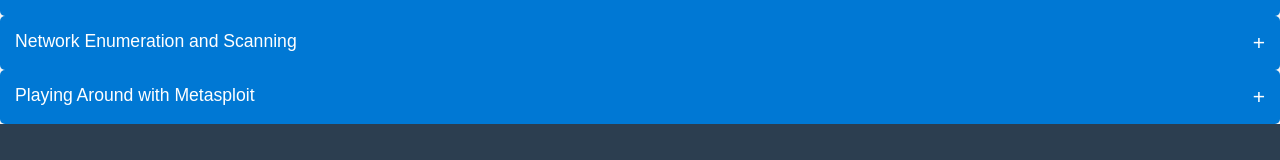
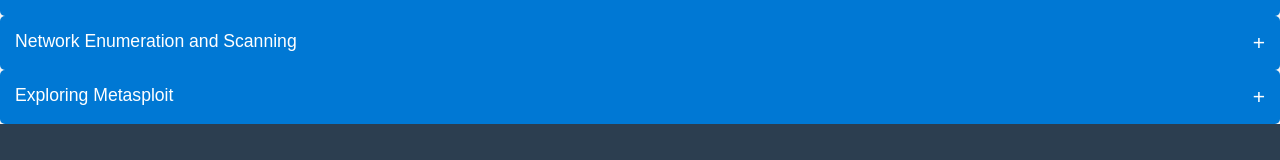
Before and after one commit to RubiksTwist/Resume, a plain HTML site: page securityLab.html in a window 1280 px wide. Shown: the part 1688-1848 px from the top of the page. Drawn offline with Linux system fonts and the light colour scheme.

Commit message:
changed metasploit title

```diff
--- a/securityLab.html
+++ b/securityLab.html
@@ -511,12 +511,12 @@
         </div>
     </div>
 </section>
-<!-- Playing with Metasploit Section -->
-<section id="playing-with-metasploit">
-    <button class="collapsible-btn">Playing Around with Metasploit</button>
+<!-- Exploring Metasploit Section -->
+<section id="exploring-metasploit"></section>
+    <button class="collapsible-btn">Exploring Metasploit</button>
     <div class="content">
         <div class="container">
-            <h2>Playing Around with Metasploit</h2>
+            <h2>Getting Started with Metasploit</h2>
             <p>In this section, I explored Metasploit, a powerful penetration testing framework, to identify and exploit vulnerabilities in my lab environment. My target was the domain controller at <code>192.168.2.10</code>, and I focused on using Metasploit to test for known vulnerabilities like EternalBlue and DoublePulsar.</p>
 
             <h3>Objective</h3>
```
